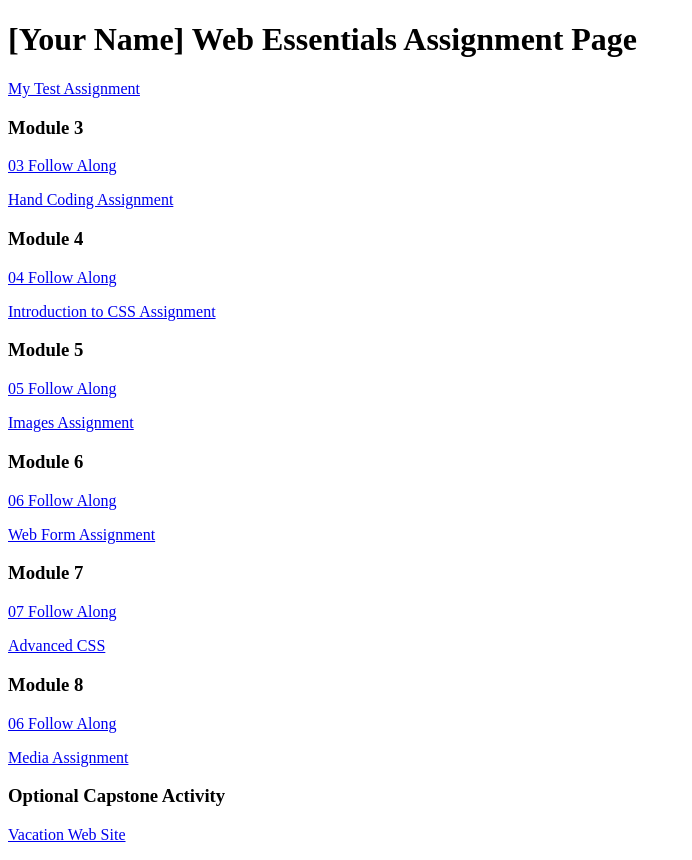
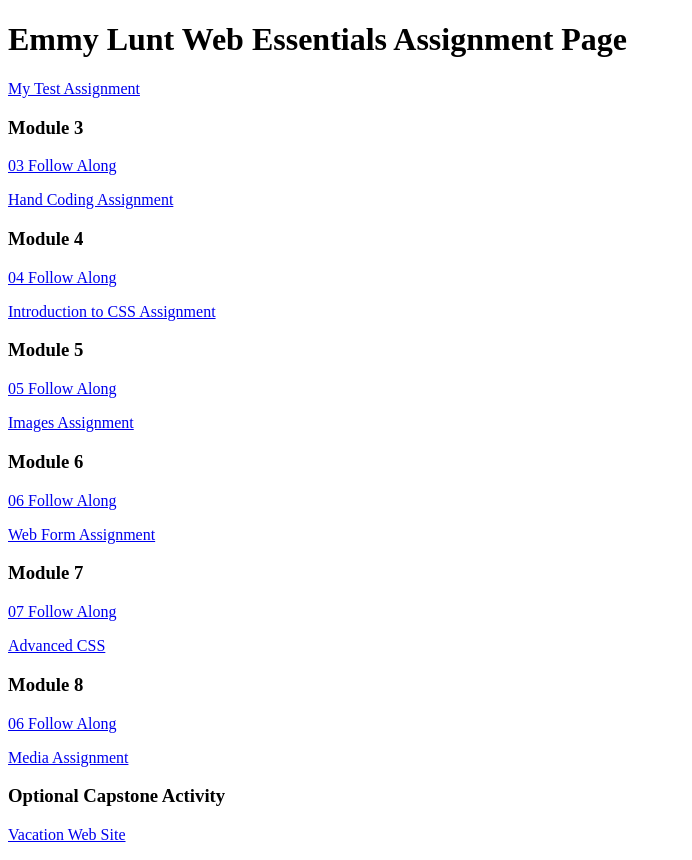
Before and after one commit to EmmyCL/dwdd1600, a plain HTML site: page index.html in a window 1280 px wide. Shown: the whole page, without its empty margins (0-692 px from the left). Drawn offline with Linux system fonts and the light colour scheme.

Commit message:
Added my name

```diff
--- a/index.html
+++ b/index.html
@@ -6,7 +6,7 @@
 		<title>dwdd 1600 assignment list page</title>
 	</head>
 	<body>
-		<h1>[Your Name] Web Essentials Assignment Page</h1>
+		<h1>Emmy Lunt Web Essentials Assignment Page</h1>
 		<p><a href="01test">My Test Assignment</a></p>
 
 		<h3>Module 3</h3>
```
